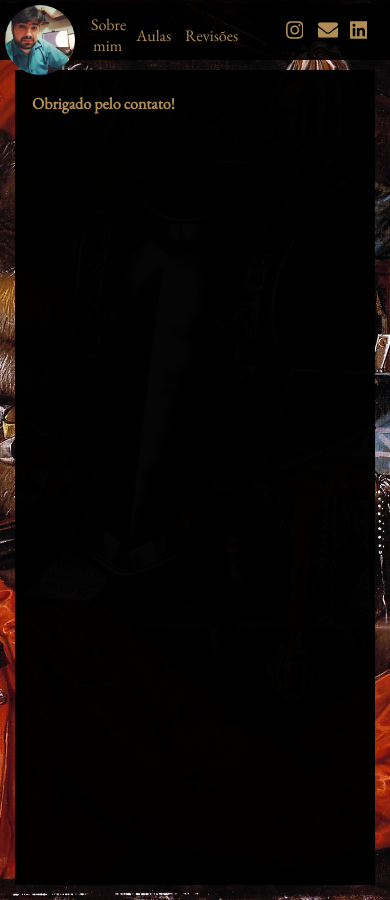
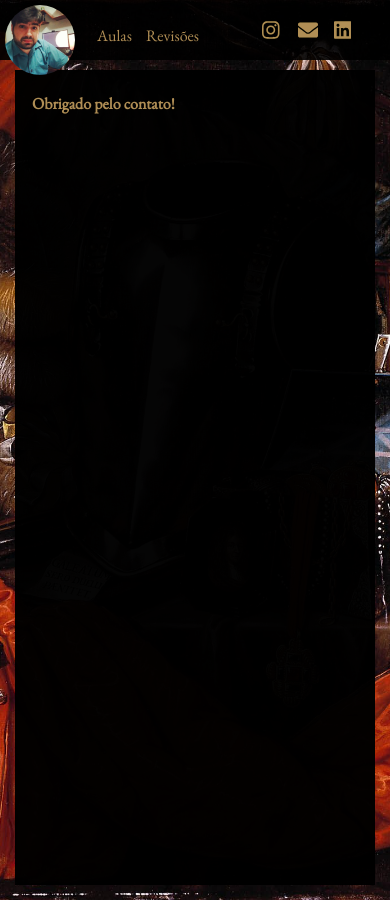
Before and after one commit to luisdarcadia/luisdarcadia.github.io, a Jekyll site: the page built from thanks.md, in a window 390 px wide. Built offline with Jekyll 4.4.1, drawn with Linux system fonts in a browser that asks for light colours; nearby versions of some CDN libraries; our own code applies the rules of GitHub Pages for plain Markdown files.

```diff
--- a/_includes/nav.html
+++ b/_includes/nav.html
@@ -4,7 +4,7 @@
 
     {% for navlink in site.navlinks %}
     <li>
-      <a href="{{site.baseurl}}/#{{navlink.link}}"> {{navlink.name}}</a>
+      <a href="{{site.baseurl}}/#{{navlink.link}}" id="nav-{{navlink.link}}"> {{navlink.name}}</a>
     </li>
     {% endfor %}
 
--- a/_sass/_navbar.sass
+++ b/_sass/_navbar.sass
@@ -53,6 +53,8 @@ svg
       left: 5px
       top: 5px
     ul
+      #nav-inicio
+        display: none
       width: 100%
       display: flex
       margin-top: 20px
```
